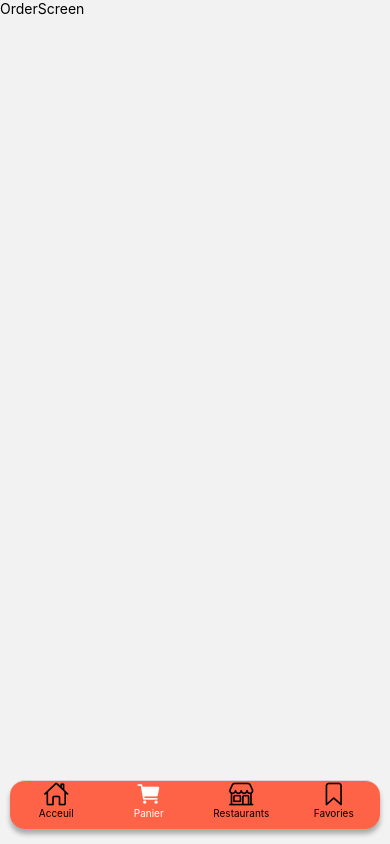
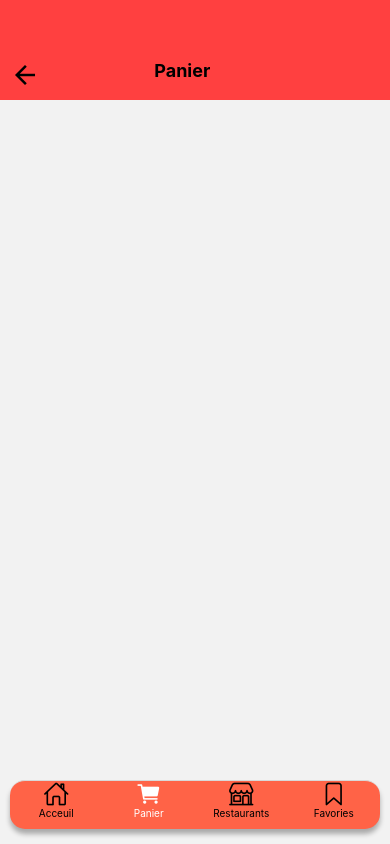
Before and after one commit to MoussaBallon/App, a React Native app: screen /Panier in a window 390 px wide. Built offline with nearby package versions, Linux system fonts and the light colour scheme.

Commit message:
modifications sur la scrollview des categories et ajout du top de OrderScreen

```diff
--- a/components/Categories.js
+++ b/components/Categories.js
@@ -41,7 +41,7 @@ const styles = StyleSheet.create({
     padding: 10,
     borderRadius: 50,
     zIndex: 1,
-    marginRight: 6,
+    marginRight: 15,
     borderWidth: 1,
     borderColor: "#ff4040",
     alignItems: "center",
@@ -56,8 +56,8 @@ const styles = StyleSheet.create({
     paddingBottom: 10,
   },
   categoryText: {
-    fontSize: 13,
-    fontWeight: "bold",
+    fontSize: 11,
+    // fontWeight: "bold",
     marginTop: 5, // Espace entre l'icône et le texte
   },
   image: {
--- a/components/RestoLIst.js
+++ b/components/RestoLIst.js
@@ -79,7 +79,7 @@ const styles = StyleSheet.create({
   scrollView: {
     padding: 10,
     position: "relative",
-    top: 150,
+    top: 120,
     height: height_proportion,
     marginBottom: 50,
   },
--- a/package.json
+++ b/package.json
@@ -15,6 +15,7 @@
     "@react-navigation/bottom-tabs": "^6.6.1",
     "@react-navigation/native": "^6.1.18",
     "@react-navigation/native-stack": "^6.11.0",
+    "@react-navigation/stack": "^6.4.1",
     "@supabase/supabase-js": "^2.45.4",
     "expo": "~51.0.28",
     "expo-status-bar": "~1.12.1",
--- a/screen/OrderScreen.js
+++ b/screen/OrderScreen.js
@@ -1,12 +1,49 @@
-import { View, Text } from "react-native";
 import React from "react";
+import { View, Text, StyleSheet, TouchableOpacity } from "react-native";
+import MaterialIcons from "react-native-vector-icons/MaterialIcons";
+import { useNavigation } from "@react-navigation/native";
 
 const OrderScreen = () => {
+  const navigation = useNavigation();
+
   return (
     <View>
-      <Text>OrderScreen</Text>
+      {/* Bouton de retour */}
+      <View style={styles.top}>
+        <TouchableOpacity
+          onPress={() => navigation.goBack()}
+          style={styles.backButton}
+        >
+          <MaterialIcons name="arrow-back" size={30} color="black" />
+        </TouchableOpacity>
+        <Text style={styles.textO}> Panier </Text>
+      </View>
     </View>
   );
 };
 
+const styles = StyleSheet.create({
+  top: {
+    position: "absolute",
+    height: 100,
+    width: "100%",
+    backgroundColor: "#ff4040",
+  },
+  textO: {
+    position: "relative",
+    top: 60,
+    left: 150,
+    fontSize: 18,
+    fontWeight: "bold",
+  },
+  backButton: {
+    position: "absolute",
+    top: 60,
+    left: 10,
+  },
+  text: {
+    fontSize: 20,
+  },
+});
+
 export default OrderScreen;
```
Also changed, not shown: 2 other files (tests, documents, lock files or other folders).
